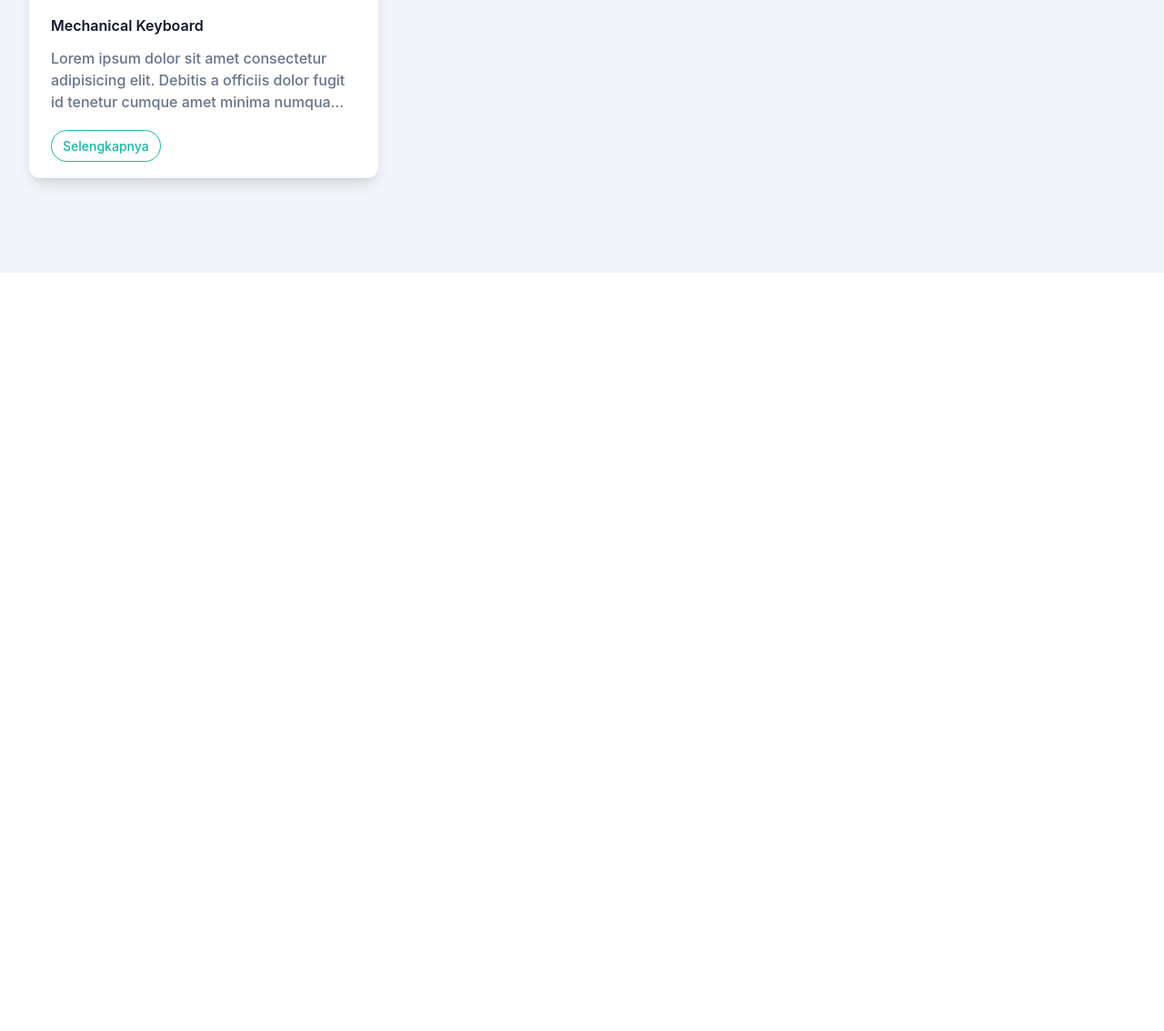
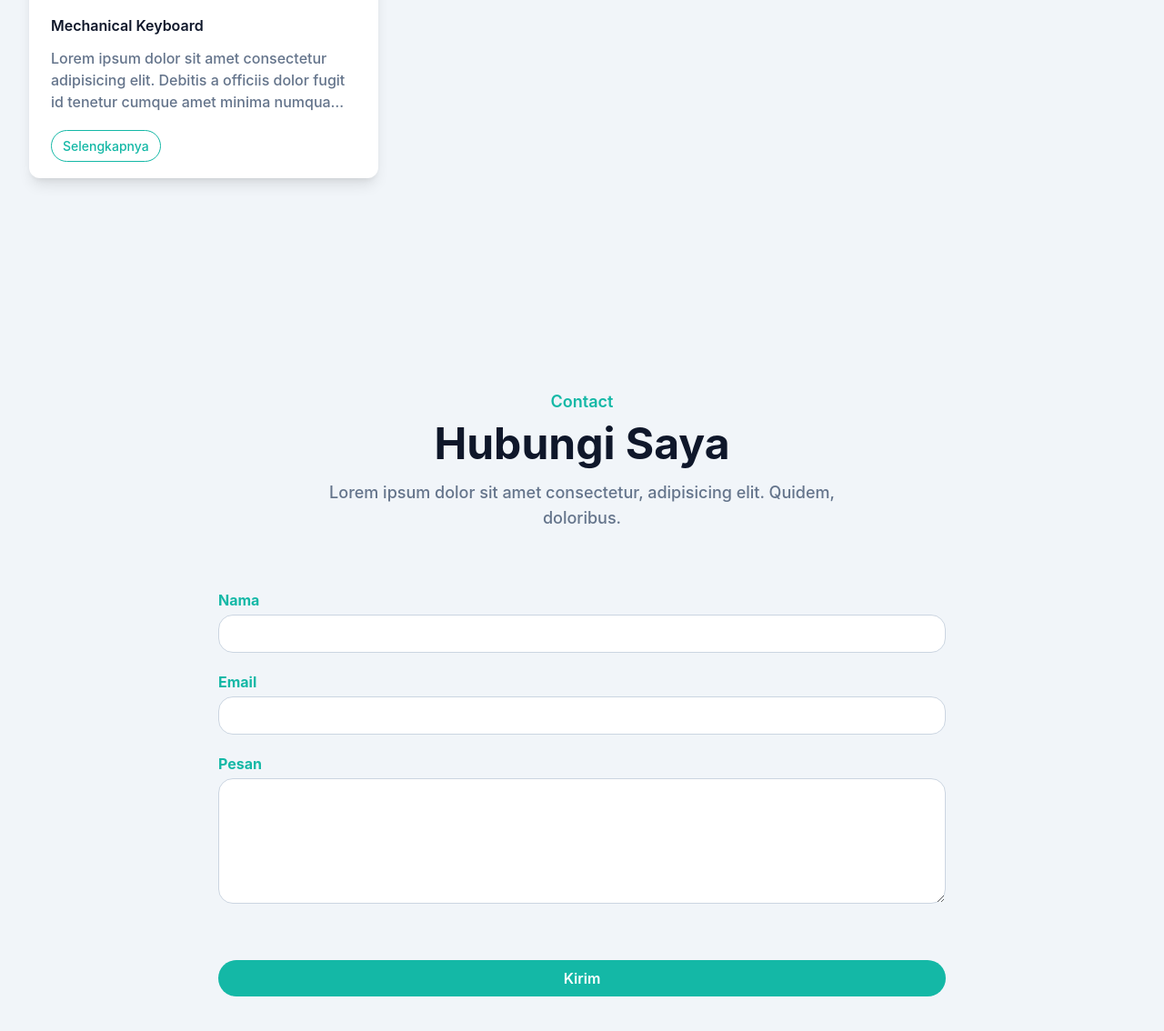
Before and after one commit to gigihpaga/portofolio-tailwind, a website: page index.html in a window 1280 px wide. Shown: the part 4661-5795 px from the top of the page at 91% size. Before the commit the page ends 4961 px from the top, so only its background shows below. Drawn offline with nearby package versions, Linux system fonts and the light colour scheme; files that its build step writes are made by us from their sources.

Commit message:
create section: Contact ✨

```diff
--- a/index.html
+++ b/index.html
@@ -126,7 +126,7 @@
                             Belajar web programming itu mudah dan menyenangkan bukan.
                             <span class="font-bold text-dark">bukan!</span>
                         </p>
-                        <a href="#" class="btn-callme"> Hubungi Saya </a>
+                        <a href="#contact" class="btn-callme"> Hubungi Saya </a>
                     </div>
                     <!-- Hello End -->
                     <!-- Image and Bloob Wrapper -->
@@ -556,6 +556,71 @@
         </section>
         <!-- Blog Section End -->
 
+        <!-- Contact Section Start -->
+        <section id="contact" class="pt-24 lg:pt-32 pb-16 bg-slate-100">
+            <div class="container">
+                <!-- Row 1 -->
+                <div class="w-full px-4">
+                    <div class="max-w-xl mx-auto text-center mb-16">
+                        <h4 class="font-semibold text-lg text-primary mb-2">Contact</h4>
+                        <h2 class="font-bold text-dark text-3xl mb-4 sm:text-4xl lg:text-5xl">
+                            Hubungi Saya
+                        </h2>
+                        <p class="font-medium text-base text-secondary md:text-lg">
+                            Lorem ipsum dolor sit amet consectetur, adipisicing elit. Quidem,
+                            doloribus.
+                        </p>
+                    </div>
+                </div>
+                <!-- Form -->
+                <form action="" method="">
+                    <div class="w-full lg:w-2/3 lg:mx-auto">
+                        <!-- Name -->
+                        <div class="w-full px-4 mb-3 sm:mb-5">
+                            <label for="name" class="text-base font-bold text-primary block mb-1">
+                                Nama
+                            </label>
+                            <input
+                                type="text"
+                                name="name"
+                                id="name"
+                                class="w-full bg-white text-dark py-2 px-5 rounded-2xl border-solid border-[1px] border-slate-300 focus:outline-none focus:ring-primary focus:ring-1 focus:border-primary" />
+                        </div>
+                        <!-- Email -->
+                        <div class="w-full px-4 mb-3 sm:mb-5">
+                            <label for="email" class="text-base font-bold text-primary block mb-1">
+                                Email
+                            </label>
+                            <input
+                                type="text"
+                                name="email"
+                                id="email"
+                                class="w-full bg-white text-dark py-2 px-5 rounded-2xl border-solid border-[1px] border-slate-300 focus:outline-none focus:ring-primary focus:ring-1 focus:border-primary" />
+                        </div>
+                        <!-- Message -->
+                        <div class="w-full px-4 mb-3 sm:mb-5">
+                            <label
+                                for="message"
+                                class="text-base font-bold text-primary block mb-1">
+                                Pesan
+                            </label>
+                            <textarea
+                                name="message"
+                                id="message"
+                                rows="5"
+                                minlength="1"
+                                class="w-full bg-white text-dark py-2 px-5 rounded-2xl border-solid border-[1px] border-slate-300 focus:outline-none focus:ring-primary focus:ring-1 focus:border-primary min-h-[40px]"></textarea>
+                        </div>
+                        <!-- Send -->
+                        <div class="w-full px-4 mt-9 sm:mt-14">
+                            <button type="" class="btn-callme w-full">Kirim</button>
+                        </div>
+                    </div>
+                </form>
+            </div>
+        </section>
+        <!-- Contact Section End -->
+
         <!-- script -->
         <script src="dist/js/script.js"></script>
     </body>
```
